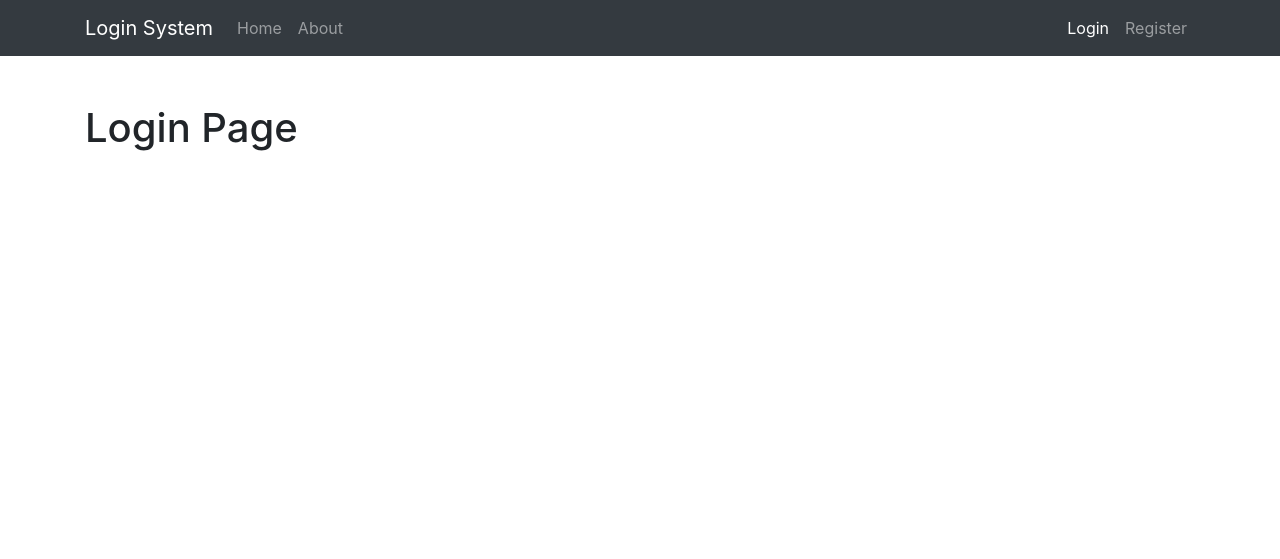
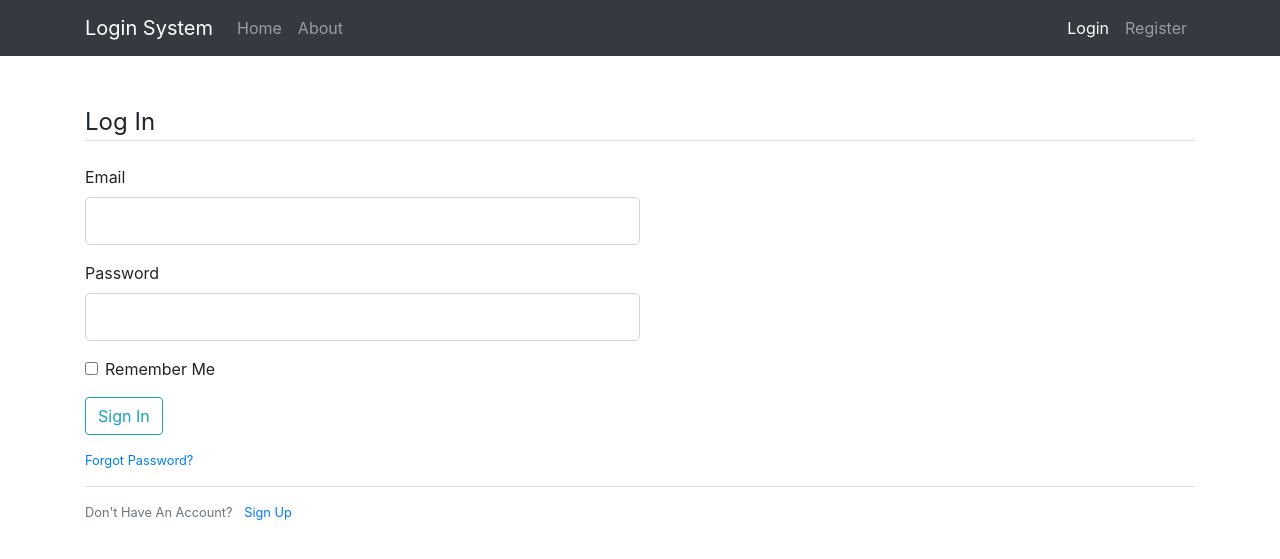
Before and after one commit to Ngu0210/LoginSystem, a Flask app: page /login in a window 1280 px wide. Shown: the top 559 px of the page. Run offline with Flask 2, Linux system fonts and the light colour scheme; some libraries are stand-ins or nearby versions.

Commit message:
Finish creating the login page

```diff
--- a/forms.py
+++ b/forms.py
@@ -6,7 +6,7 @@ class RegistrationForm(FlaskForm):
     username = StringField('Username', [DataRequired(), Length(min=2, max=20)])
     email = StringField('Email', [DataRequired(), Email()])
     password = PasswordField('Password', [DataRequired()])
-    confirm_password =  PasswordField('Confirm Password', [DataRequired(), EqualTo(password)])
+    confirm_password =  PasswordField('Confirm Password', [DataRequired(), EqualTo('password')])
     submit = SubmitField('Sign Up')
 
 class LoginForm(FlaskForm):
--- a/main.py
+++ b/main.py
@@ -1,4 +1,5 @@
-from flask import Flask, render_template, url_for, flash
+from flask import Flask, render_template, url_for, flash, redirect
+from flask_sqlalchemy import SQLAlchemy
 from forms import RegistrationForm, LoginForm
 app = Flask(__name__)
 
@@ -13,9 +14,15 @@ def home():
 def about():
     return render_template('about.html', title = 'About')
 
-@app.route('/login')
+@app.route('/login', methods = ['GET', 'POST'])
 def login():
     form = LoginForm()
+    if form.validate_on_submit():
+        if form.email.data == 'dannynguyen312@gmail.com' and form.password.data == 'Nguyen0210':
+            flash('You have been logged in!', 'success')
+            return redirect(url_for('home'))
+        else:
+            flash('Login Unsuccessful. Please check username and password', 'danger')
     return render_template('login.html', title = 'Login', form = form)
 
 @app.route('/register', methods = ['GET', 'POST'])
@@ -23,6 +30,7 @@ def register():
     form = RegistrationForm()
     if form.validate_on_submit():
         flash(f'Account created for {form.username.data}!', 'success')
+        return redirect(url_for('home'))
     return render_template('register.html', title = 'Register', form = form)
 
 if __name__ == '__main__':
--- a/templates/layout.html
+++ b/templates/layout.html
@@ -56,16 +56,15 @@
         </div>
     </nav>
     <div class="container">
-        <!-- <nav class="bg-dark">
-            <ul class="nav justify-content-end">
-                <li class="nav-item">
-                    <a class="nav-link text-uppercase" href="{{ url_for('home') }}">Home</a>
-                </li>
-                <li class="nav-item">
-                    <a class="nav-link text-uppercase"  href="{{ url_for('about') }}">About</a>
-                </li>
-            </ul>
-        </nav> -->
+        {% with messages = get_flashed_messages(with_categories=true) %}
+            {% if messages %}
+                {% for category, message in messages %}
+                    <div class="alert alert-{{ category }}">
+                        {{ message }}
+                    </div>
+                {% endfor %}
+            {% endif %}
+        {% endwith %}
         {% block content %}{% endblock %}
     </div>
 
--- a/templates/login.html
+++ b/templates/login.html
@@ -1,4 +1,54 @@
 {% extends "layout.html" %}
 {% block content %}
-    <h1>Login Page</h1>
+<form method="POST" action="">
+    {{ form.hidden_tag() }}
+    <fieldset class="form-group">
+        <legend class="border-bottom mb-4">Log In</legend>
+        <div class="w-50">
+            <div class="form-group">
+                {{ form.email.label }}
+
+                {% if form.email.errors %}
+                    {{ form.email(class="form-control form-control-lg is-invalid")}}
+                    <div class="invalid-feedback">
+                        {% for error in form.email.errors %}
+                            <span>{{ error }}</span>
+                        {% endfor %}
+                    </div>
+                {% else %}
+                    {{ form.email(class="form-control form-control-lg") }}
+                {% endif %}
+            </div>
+            <div class="form-group">
+                {{ form.password.label }}
+
+                {% if form.password.errors %}
+                    {{ form.password(class="form-control form-control-lg is-invalid")}}
+                    <div class="invalid-feedback">
+                        {% for error in form.password.errors %}
+                            <span>{{ error }}</span>
+                        {% endfor %}
+                    </div>
+                {% else %}
+                    {{ form.password(class="form-control form-control-lg") }}
+                {% endif %}
+            </div>
+        </div>
+        <div class="form-check">
+            {{ form.remember(class="form-check-input") }}
+            {{ form.remember.label(class="form-check-label") }}
+        </div>
+    </fieldset>
+    <div class="form-group">
+        {{ form.submit(class="btn btn-outline-info") }}
+    </div>
+    <small class="text-muted">
+        <a href="#">Forgot Password?</a>
+    </small>
+</form>
+<div class="border-top pt-3">
+    <small class="text-muted">
+        Don't Have An Account? <a class="ml-2" href="{{ url_for('login') }}">Sign Up</a>
+    </small>
+</div>
 {% endblock content %}
```
Also changed, not shown: templates/register.html (+46 -5 lines), 2 other files.
